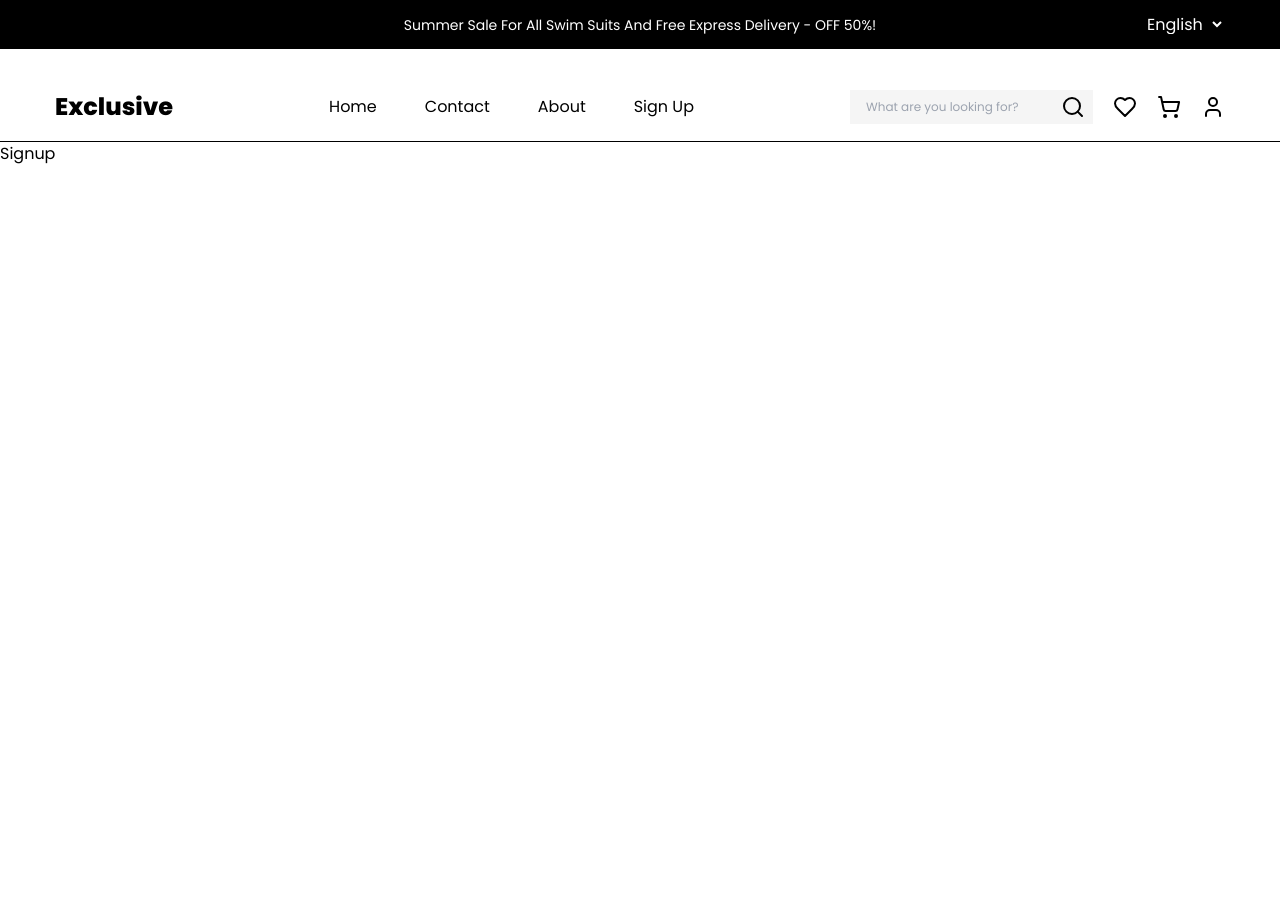
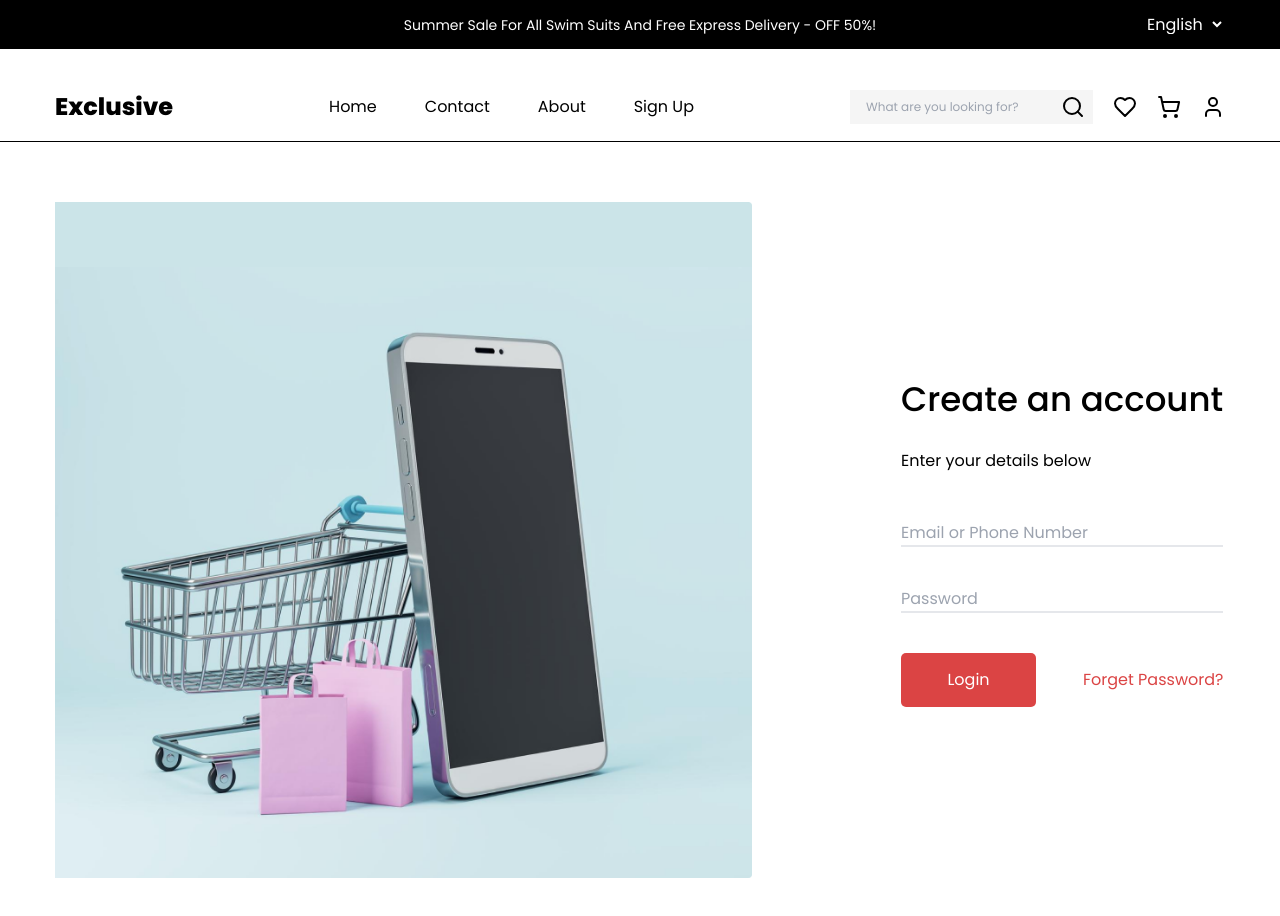
Before and after one commit to xkamoladdin/eShop, a React (Vite) app: page /signup in a window 1280 px wide. Shown: the top 916 px of the page. Before the commit the page ends 800 px from the top, so only its background shows below. Built offline with nearby package versions, Linux system fonts and the light colour scheme.

Commit message:
sign start

```diff
--- a/src/Pages/Singup/index.jsx
+++ b/src/Pages/Singup/index.jsx
@@ -1,9 +1,28 @@
 import React, { Component } from 'react'
+import login from '../../assets/Login.png'
 
-export default class Signup extends Component {
+export default class Login extends Component {
   render() {
     return (
-      <div>Signup</div>
+      <div className='flex items-center gap-[149px] container'>
+        <div className='mt-[60px] flex items-center gap-[149px] mb-[140px]'>
+          <img className='max-w-[697px] w-full' src={login} alt="Login"/>
+
+            <div>
+          <form className='flex flex-col'>
+            <h1 className='font-medium text-[34px] mb-[24px]'>Create an account</h1>
+            <h3 className='text-[16px] font-400 mb-[48px]'>Enter your details below</h3>
+            <input className='mb-[40px] border-b-2' type="text" placeholder='Email or Phone Number'/>
+            <input className='border-b-2' type="password" placeholder='Password'/>
+            <div className='flex items-center gap-[47px] mt-[40px]'>
+          <button className='bg-[#DB4444] text-white py-[15px] px-[40px] w-[135px] rounded-[5px]'>Login</button>
+          <button className='bg-none text-[#DB4444]'>Forget Password?</button>
+           </div>
+
+          </form>
+            </div>
+        </div>
+      </div>
     )
   }
 }
```
